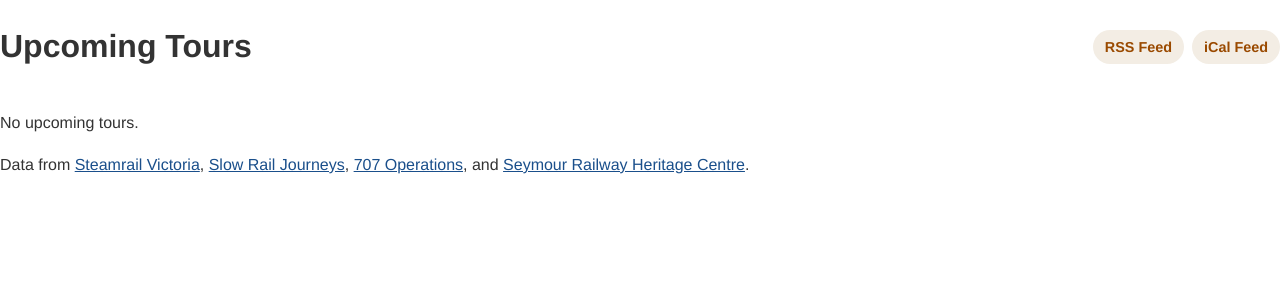
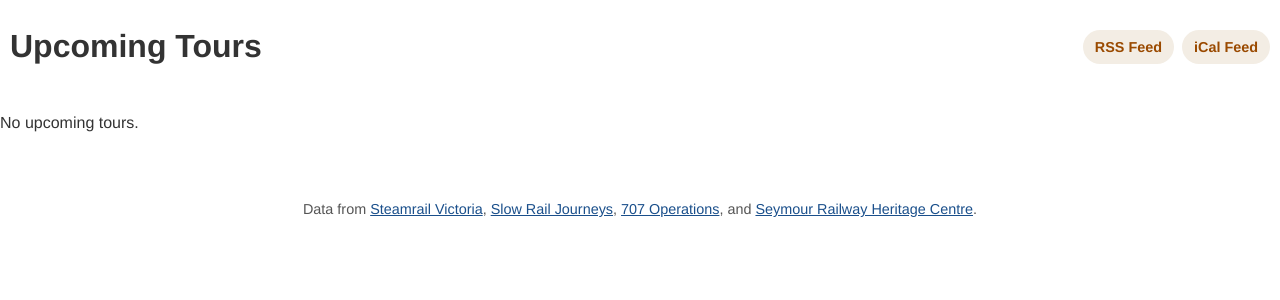
Before and after one commit to XM9G/steam-scraper, a Flask app: page / in a window 1280 px wide. Shown: the top 300 px of the page. Run offline with Flask 3, Linux system fonts and the light colour scheme.

Commit message:
some minor css changes

```diff
--- a/static/css/main.css
+++ b/static/css/main.css
@@ -76,6 +76,8 @@ body {
     justify-content: space-between;
     gap: 1rem;
     flex-wrap: wrap;
+    margin-left: 10px;
+    margin-right: 10px;
 }
 
 .feed-links {
@@ -105,6 +107,8 @@ body {
     font-size: 0.9rem;
     margin-top: -0.5rem;
     margin-bottom: 1.25rem;
+    margin-left: 10px;
+    margin-right: 10px;
 }
 
 .tour {
@@ -114,12 +118,17 @@ body {
     gap: 1.5rem;
     margin-bottom: 1rem;
     padding: 1rem;
+    border-radius: 6px;
+    margin-left: 10px;
+    margin-right: 10px;
 }
 
 .past-tours {
     border-top: 2px solid var(--divider);
     margin-top: 2rem;
     padding-top: 1rem;
+    margin-left: 10px;
+    margin-right: 10px;
 }
 
 .tour-images {
@@ -197,6 +206,15 @@ body {
     height: auto;
     display: block;
     margin: 10px 0;
+    border-radius: 6px;
+}
+
+.footer {
+    text-align: center;
+    padding: 1rem;
+    font-size: 0.9rem;
+    color: var(--text-muted);
+    margin-top: 2rem;
 }
 
 @media (max-width: 640px) {
```
